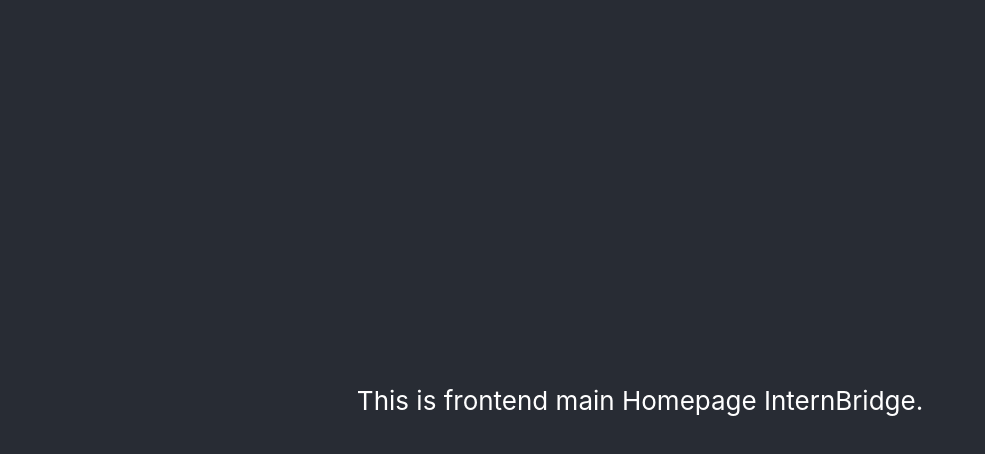
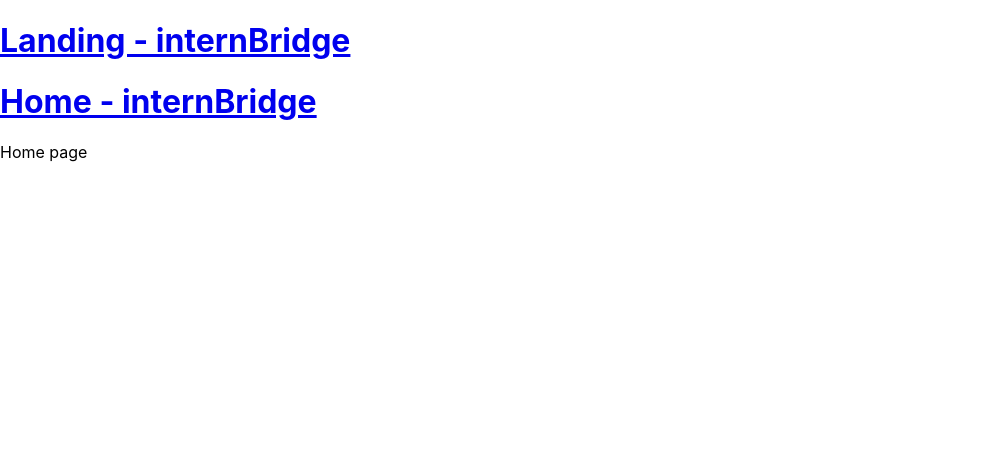
Before and after one commit to DileeshaNuwansara/internBridge, a React (Create React App) app in the folder internBridgeFrontEnd/internbridge-frontend/: page /home in a window 1280 px wide. Shown: the top 454 px of the page, without its empty margins (0-985 px from the left). Built offline with nearby package versions, Linux system fonts and the light colour scheme.

Commit message:
initial commit  Navigation Bar

```diff
--- a/internBridgeFrontEnd/internbridge-frontend/package.json
+++ b/internBridgeFrontEnd/internbridge-frontend/package.json
@@ -8,6 +8,7 @@
     "@testing-library/user-event": "^13.5.0",
     "react": "^18.3.1",
     "react-dom": "^18.3.1",
+    "react-router-dom": "^6.26.0",
     "react-scripts": "5.0.1",
     "web-vitals": "^2.1.4"
   },
--- a/internBridgeFrontEnd/internbridge-frontend/src/App.js
+++ b/internBridgeFrontEnd/internbridge-frontend/src/App.js
@@ -1,12 +1,30 @@
+import {BrowserRouter, Routes, Route} from 'react-router-dom'
 
-import './App.css';
+// add pages and components
+import Landing from './pages/Landing';
+import Home from './pages/Home';
+import NavBar from './components/NavBar';
 
 function App() {
   return (
     <div className="App">
-      <header className="App-header">
-        This is frontend main Homepage InternBridge.
-      </header>
+      <BrowserRouter>
+      <NavBar />
+      <div className="pages">
+        <Routes>
+          <Route
+            path="/"
+            element = {<Landing/>}>
+          </Route>
+          <Route
+            path="/home"
+            element = {<Home/>}>
+          </Route>
+
+
+        </Routes>
+      </div>
+      </BrowserRouter>
     </div>
   );
 }
--- /dev/null
+++ b/internBridgeFrontEnd/internbridge-frontend/src/components/NavBar.jsx
@@ -0,0 +1,25 @@
+import {Link} from 'react-router-dom';
+
+
+const NavBar = () =>{
+
+
+
+    return (
+        <header>
+            <div className ="container">
+
+                <Link to ="/">
+                    <h1>Landing - internBridge</h1>
+                </Link>
+                <Link to ="home">
+                    <h1>Home - internBridge</h1>
+
+                </Link>
+            </div>
+        </header>
+
+    )
+}
+
+export default NavBar;
--- /dev/null
+++ b/internBridgeFrontEnd/internbridge-frontend/src/pages/Home.jsx
@@ -0,0 +1,7 @@
+import React from 'react'
+
+export default function Home() {
+  return (
+    <div>Home page</div>
+  )
+}
--- /dev/null
+++ b/internBridgeFrontEnd/internbridge-frontend/src/pages/Landing.jsx
@@ -0,0 +1,8 @@
+import React from 'react'
+
+
+export default function Landing() {
+  return (
+    <div>Landing page</div>
+  )
+}
```
Also changed, not shown: internBridgeFrontEnd/internbridge-frontend/src/components/Header.jsx (deleted, +0 -14 lines), 1 other file (tests, documents, lock files or other folders).
